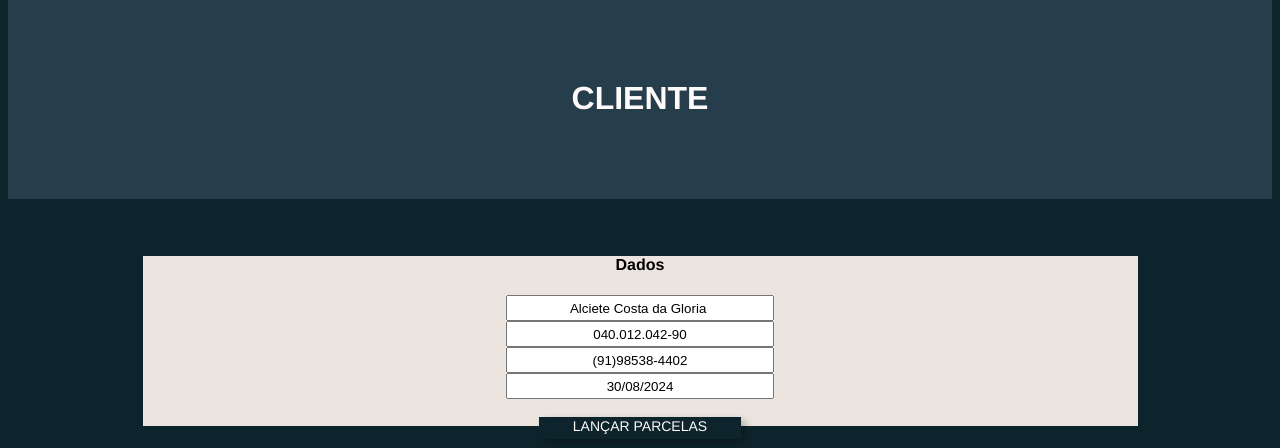
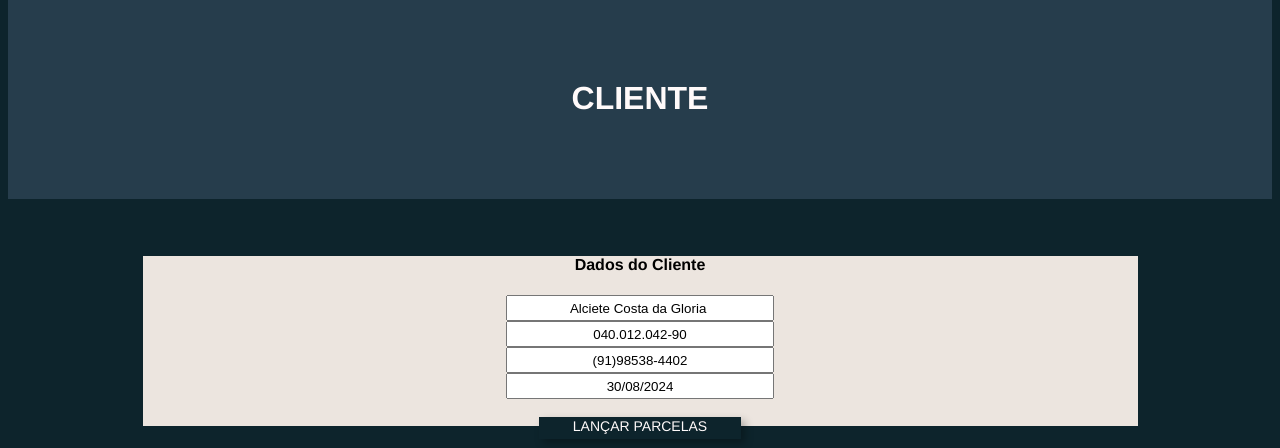
Before and after one commit to Lu4nL1ma/Project_App_Fin, a Django app: page /34/ in a window 1280 px wide. Shown: the part 56-504 px from the top of the page. Run offline with Django 5.2, Linux system fonts and the light colour scheme; data comes from the database, SQL or seed files in the repository.

Commit message:
alteration_clint

```diff
--- a/fin_tech/financas_online/Templates/customer.html
+++ b/fin_tech/financas_online/Templates/customer.html
@@ -38,7 +38,7 @@
 
     <div class="dados_cliente">
 
-                    <h4>Dados</h4>
+                    <h4>Dados do Cliente</h4>
                     <tr> <input class="pesquisa_three" type="text" id="nome" name="nom_cli" value="{{c.nome}} " required> </tr> <br>
                     <tr> <input class="pesquisa_three" type="text" id="cpf" name="cpf_cli" value="{{c.cpf|formata_cpf}}" required> </tr> <br>
                     <tr> <input class="pesquisa_three" type="text" id="telefone" name="tel_cli" value="{{c.telefone}}" required> </tr> <br>
```
